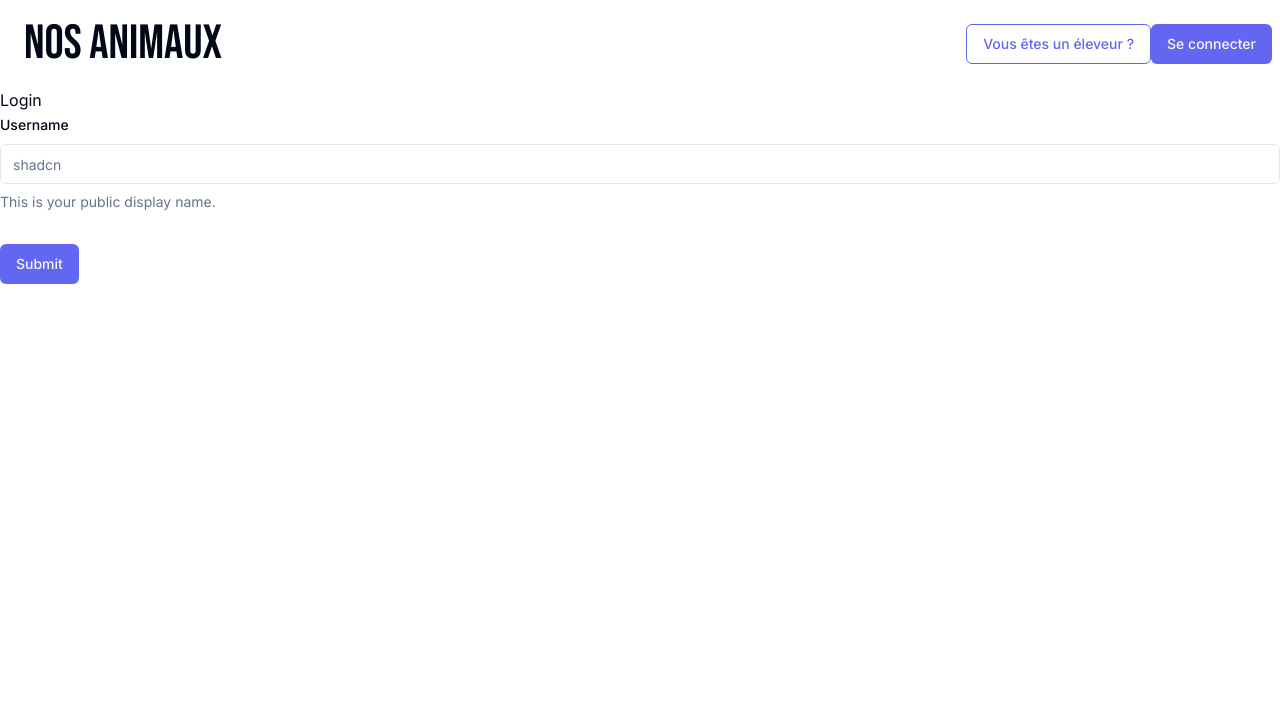
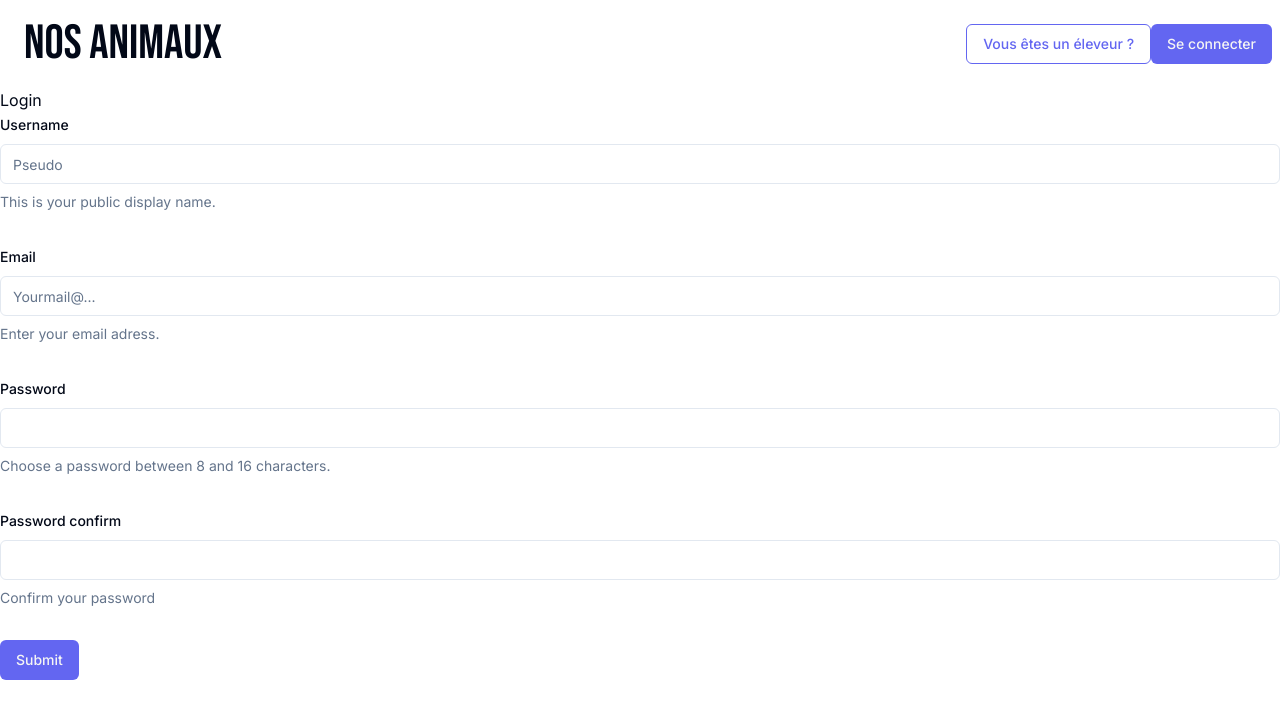
Before and after one commit to EmyLD/pets-app, a Next.js app: page /login in a window 1280 px wide. Shown: the top 718 px of the page. Built offline with nearby package versions, Linux system fonts and the light colour scheme.

Commit message:
le formulaire fonctionne mais le mot de passe est en clair

```diff
--- a/app/login/login.tsx
+++ b/app/login/login.tsx
@@ -16,17 +16,25 @@ import {
 } from "@/components/ui/form"
 import { Input } from "@/components/ui/input"
 
+
+// Set all input requirement. It's like a regex.
+
 const formSchema = z.object({
     username: z.string().min(2, {
         message: "Username must be at least 2 characters.",
     }),
-    password: z.string().min(6, {
+    password: z.string().min(8).max(16, {
         message: "Your password must be at least 6 characters.",
     }),
-    email: z.string().email().min(8).max(16, {
+    email: z.string().email({
         message: "Your email must be valid"
     }),
-})
+    passwordConfirm: z.string()
+}).refine((data) => data.password === data.passwordConfirm, {
+    message: "Passwords don't match",
+    path: ["passwordConfirm"],
+});
+
 
 export function ProfileForm() {
     // 1. Define your form.
@@ -54,10 +62,58 @@ export function ProfileForm() {
                         <FormItem>
                             <FormLabel>Username</FormLabel>
                             <FormControl>
-                                <Input placeholder="shadcn" {...field} />
+                                <Input placeholder="Pseudo" {...field} />
                             </FormControl>
                             <FormDescription>
                                 This is your public display name.
+                            </FormDescription>
+                            <FormMessage />
+                        </FormItem>
+                    )}
+                />
+                <FormField
+                    control={form.control}
+                    name="email"
+                    render={({ field }) => (
+                        <FormItem>
+                            <FormLabel>Email</FormLabel>
+                            <FormControl>
+                                <Input placeholder="Yourmail@..." {...field} />
+                            </FormControl>
+                            <FormDescription>
+                                Enter your email adress.
+                            </FormDescription>
+                            <FormMessage />
+                        </FormItem>
+                    )}
+                />
+                <FormField
+                    control={form.control}
+                    name="password"
+                    render={({ field }) => (
+                        <FormItem>
+                            <FormLabel>Password</FormLabel>
+                            <FormControl>
+                                <Input  {...field} />
+                            </FormControl>
+                            <FormDescription>
+                                Choose a password between 8 and 16 characters.
+                            </FormDescription>
+                            <FormMessage />
+                        </FormItem>
+                    )}
+                />
+                <FormField
+                    control={form.control}
+                    name="passwordConfirm"
+                    render={({ field }) => (
+                        <FormItem>
+                            <FormLabel>Password confirm</FormLabel>
+                            <FormControl>
+                                <Input  {...field} />
+                            </FormControl>
+                            <FormDescription>
+                                Confirm your password
                             </FormDescription>
                             <FormMessage />
                         </FormItem>
```
